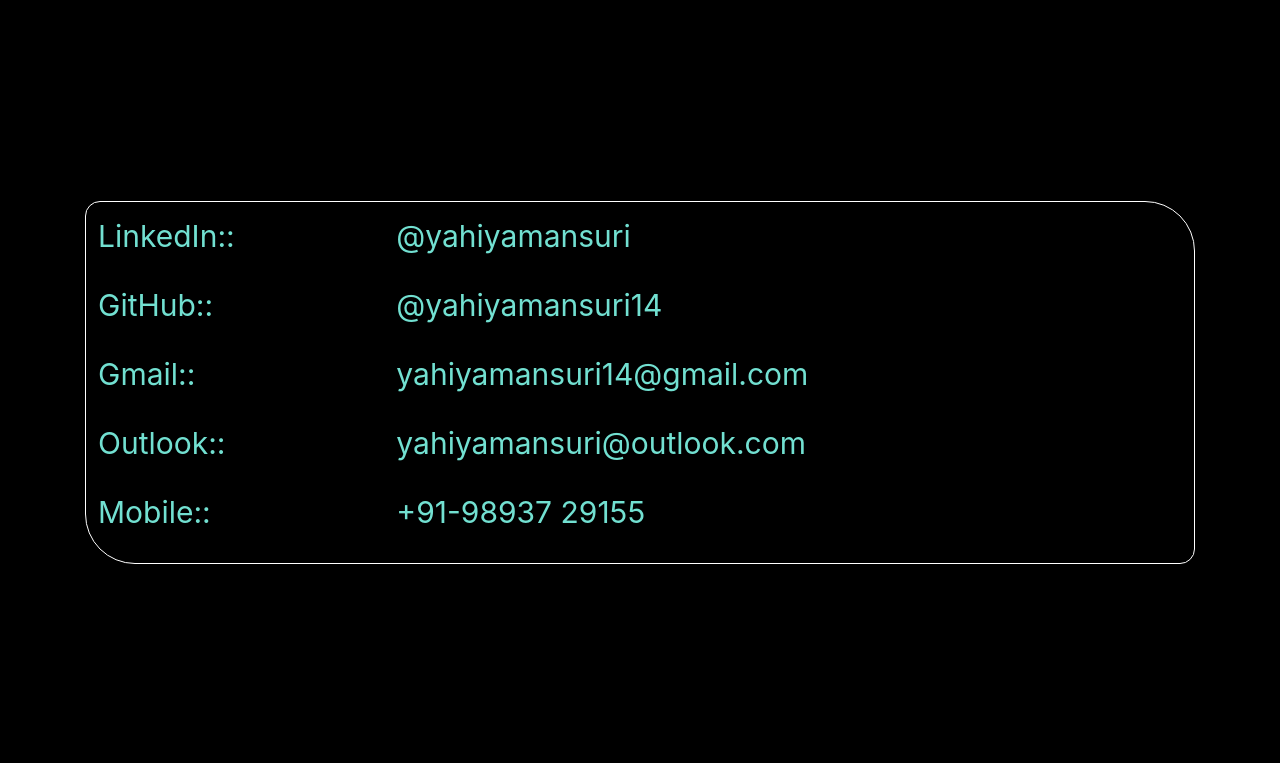
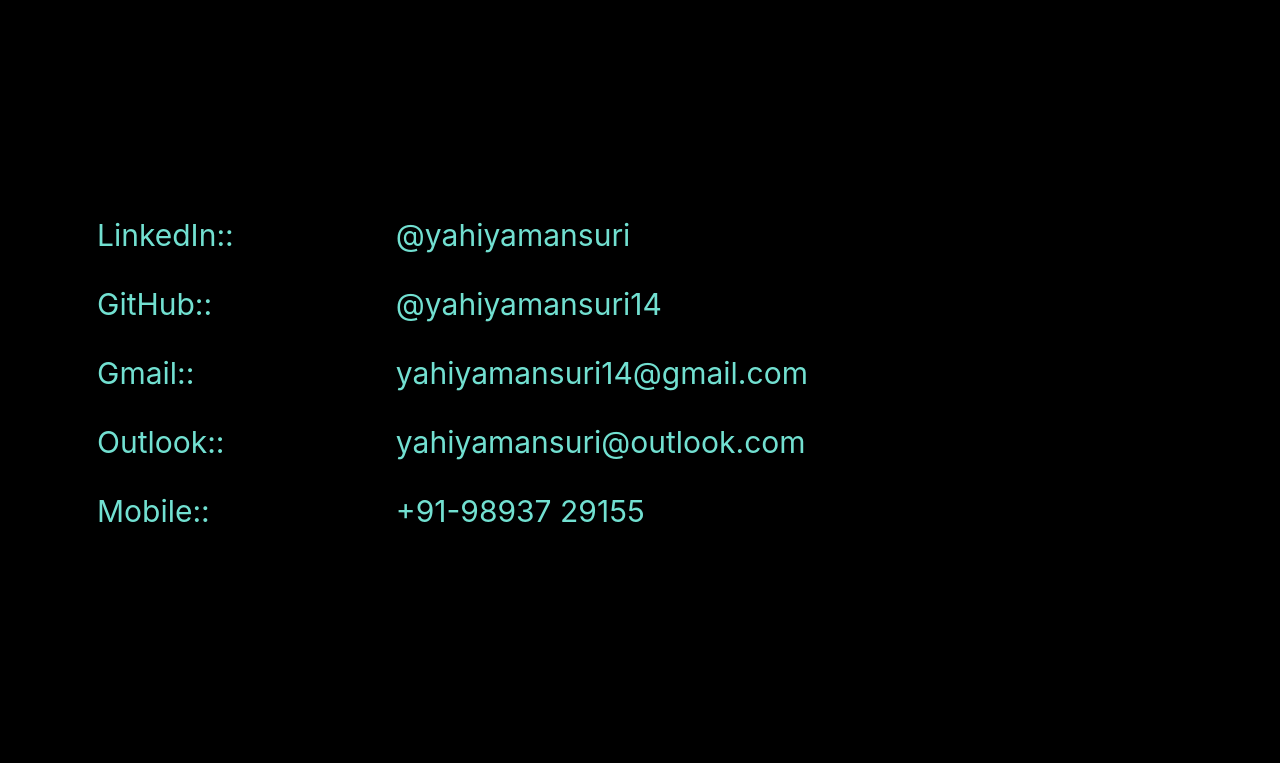
Before and after one commit to yahiyamansuri14/yahiya.portfolio, a PHP site: page / in a window 1280 px wide. Shown: the part 999-1762 px from the top of the page. Run offline with PHP 8.4, Linux system fonts and the light colour scheme.

Commit message:
Update home.css

```diff
--- a/home.css
+++ b/home.css
@@ -49,8 +49,8 @@
     height: auto;
     width: auto;
     margin-top: 200px;
-    border: 1px solid white;
-    border-radius: 15px 50px;
+  /*  border: 1px solid white;
+    border-radius: 15px 50px;*/
     overflow: none;
 }
 
```
